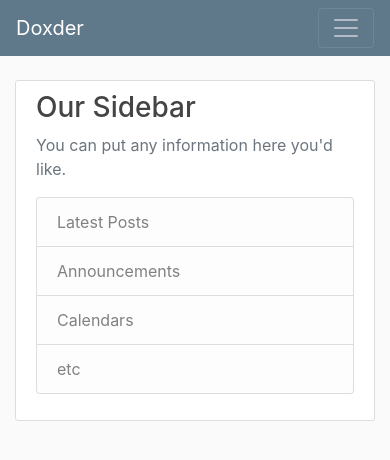
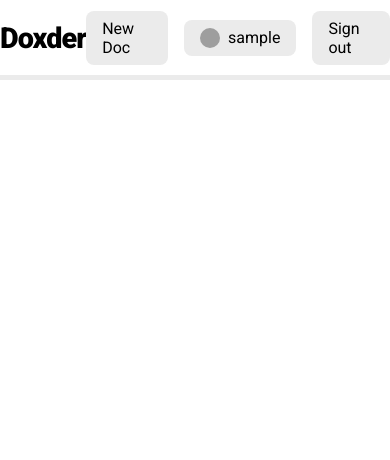
Before and after one commit to vlatan/video-store-python, a Flask app: page /home/ in a window 390 px wide. Shown: the top 460 px of the page. Run offline with Flask 2, Linux system fonts and the light colour scheme; the visitor is signed in with stand-in values (Sample User, id 1); data comes from the database, SQL or seed files in the repository; data that the repository does not hold is empty; some libraries are stand-ins or nearby versions; grey boxes are pictures that could not be loaded.

Commit message:
Revamp design

```diff
--- a/doxapp/templates/home.html
+++ b/doxapp/templates/home.html
@@ -1,32 +1,40 @@
 {% extends "layout.html" %}
 {% block content %}
+
 {% for post in posts.items %}
 <article class="media content-section">
+	<div class="video">
+		{% if post.provider == 'Vimeo' %}
+		<iframe src="https://player.vimeo.com/video/{{ post.video_id }}?title=0&byline=0&portrait=0" width="640"
+			height="480" frameborder="0" allow="autoplay; fullscreen; picture-in-picture" allowfullscreen></iframe>
+		{% else %}
+		<iframe width="560" height="315" src="https://www.youtube.com/embed/{{ post.video_id }}"
+			title="YouTube video player" frameborder="0"
+			allow="accelerometer; autoplay; clipboard-write; encrypted-media; gyroscope; picture-in-picture"
+			allowfullscreen></iframe>
+		{% endif %}
+	</div>
+
+	{% if post.user_title %}
+	<h2><a class="video-title" href="{{ url_for('posts.post', post_id=post.id) }}">{{ post.user_title }}</a></h2>
+	{% else %}
+	<h2><a class="video-title" href="{{ url_for('posts.post', post_id=post.id) }}">{{ post.provider_title }}</a></h2>
+	{% endif %}
+
+	<div class="video-metadata">
 		{% if post.author.picture == 'default.jpg' %}
-            <img src="{{ url_for('static', filename='profile_pics/default.jpg') }}" class="rounded-circle mt-1" width="35" height="35" alt="">
+		<img src="{{ url_for('static', filename='profile_pics/default.jpg') }}" class="rounded-circle mt-1" width="35"
+			height="35" alt="">
 		{% else %}
 		<img src="{{ post.author.picture }}" class="rounded-circle mt-1" width="35" height="35" alt="">
 		{% endif %}
-          <div class="media-body">
-            <div class="article-metadata">
-              <a class="mr-2" href="{{ url_for('users.user_posts', username=post.author.username) }}">{{ post.author.username }}</a>
+		<a class="mr-2" href="{{ url_for('users.user_posts', username=post.author.username) }}">{{ post.author.username
+			}}</a>
 		<small class="text-muted">{{ post.date_posted.strftime('%Y-%m-%d') }}</small>
-            </div>
-            {% if post.user_title %}
-              <h2><a class="article-title" href="{{ url_for('posts.post', post_id=post.id) }}">{{ post.user_title }}</a></h2>
-            {% else %}
-              <h2><a class="article-title" href="{{ url_for('posts.post', post_id=post.id) }}">{{ post.provider_title }}</a></h2>
-            {% endif %}
-            <p class="article-content">
-              {% if post.provider == 'Vimeo' %}
-                <iframe src="https://player.vimeo.com/video/{{ post.video_id }}?title=0&byline=0&portrait=0" width="640" height="480" frameborder="0" allow="autoplay; fullscreen; picture-in-picture" allowfullscreen></iframe>
-              {% else %}
-                <iframe width="560" height="315" src="https://www.youtube.com/embed/{{ post.video_id }}" title="YouTube video player" frameborder="0" allow="accelerometer; autoplay; clipboard-write; encrypted-media; gyroscope; picture-in-picture" allowfullscreen></iframe>
-              {% endif %}
-            </p>
 	</div>
 </article>
 {% endfor %}
+
 {% for page_num in posts.iter_pages(left_edge=1, right_edge=1, left_current=1, right_current=2) %}
 {% if page_num %}
 {% if posts.page == page_num %}
--- a/doxapp/templates/layout.html
+++ b/doxapp/templates/layout.html
@@ -1,13 +1,18 @@
 <!DOCTYPE html>
 <html>
+
 <head>
 	<!-- Required meta tags -->
 	<meta charset="utf-8">
 	<meta name="viewport" content="width=device-width, initial-scale=1, shrink-to-fit=no">
 
 	<!-- Bootstrap CSS -->
-        <link rel="stylesheet" href="https://stackpath.bootstrapcdn.com/bootstrap/4.3.1/css/bootstrap.min.css" integrity="sha384-ggOyR0iXCbMQv3Xipma34MD+dH/1fQ784/j6cY/iJTQUOhcWr7x9JvoRxT2MZw1T" crossorigin="anonymous">
-        <link rel="stylesheet" type="text/css" href="{{ url_for('static', filename='main.css') }}">
+	<!-- <link rel="stylesheet" href="https://stackpath.bootstrapcdn.com/bootstrap/4.3.1/css/bootstrap.min.css" integrity="sha384-ggOyR0iXCbMQv3Xipma34MD+dH/1fQ784/j6cY/iJTQUOhcWr7x9JvoRxT2MZw1T" crossorigin="anonymous"> -->
+	<!-- <link rel="stylesheet" type="text/css" href="{{ url_for('static', filename='main.css') }}"> -->
+	<link rel="preconnect" href="https://fonts.googleapis.com">
+	<link rel="preconnect" href="https://fonts.gstatic.com" crossorigin>
+	<link href="https://fonts.googleapis.com/css2?family=Roboto:wght@400;700;900&display=swap" rel="stylesheet">
+	<link rel="stylesheet" type="text/css" href="{{ url_for('static', filename='shared.css') }}">
 
 	{% if title %}
 	<title>Doxder - {{ title }}</title>
@@ -17,41 +22,28 @@
 </head>
 
 <body>
+	<div class="site-wrap">
 		<header class="site-header">
-          <nav class="navbar navbar-expand-md navbar-dark bg-steel fixed-top">
-            <div class="container">
-              <a class="navbar-brand mr-4" href="/">Doxder</a>
-              <button class="navbar-toggler" type="button" data-toggle="collapse" data-target="#navbarToggle" aria-controls="navbarToggle" aria-expanded="false" aria-label="Toggle navigation">
-                <span class="navbar-toggler-icon"></span>
-              </button>
-              <div class="collapse navbar-collapse" id="navbarToggle">
-                <div class="navbar-nav mr-auto">
-                  <a class="nav-item nav-link" href="{{ url_for('main.home') }}">Home</a>
-                  <a class="nav-item nav-link" href="{{ url_for('main.about') }}">About</a>
-                </div>
-                <!-- Navbar Right Side -->
-                <div class="navbar-nav">
+			<a class="logo" href="/">Doxder</a>
+			<nav class="navbar">
 				{% if current_user.is_authenticated %}
-                    <a class="nav-item nav-link" href="{{ url_for('posts.new_post') }}">New Post</a>
+				<a class="nav-item" href="{{ url_for('posts.new_post') }}">New Doc</a>
+				<a class="nav-item username" href="{{ url_for('users.account') }}">
 					{% if current_user.picture == 'default.jpg' %}
-                      <img src="{{ url_for('static', filename='profile_pics/default.jpg') }}" class="rounded-circle mt-1" width="35" height="35" alt="">
+					<img src="{{ url_for('static', filename='profile_pics/default.jpg') }}" class="username-image"
+						width="20" height="20" alt="">
 					{% else %}
-                      <img src="{{ current_user.picture }}" class="rounded-circle mt-1" width="35" height="35" alt="">
+					<img src="{{ current_user.picture }}" class="username-image" width="20" height="20" alt="">
 					{% endif %}
-                    <a class="nav-item nav-link font-weight-bold" href="{{ url_for('users.account') }}">{{ current_user.username }}</a>
-                    <a class="nav-item nav-link g_id_signout" href="{{ url_for('users.logout') }}">Sign out</a>
+					{{ current_user.username }}</a>
+				<a class="nav-item g_id_signout" href="{{ url_for('users.logout') }}">Sign out</a>
 				{% else %}
-                    <a class="nav-item nav-link" href="#" onclick="OAuth()">Sign in</a>
+				<a class="nav-item" href="#" onclick="OAuth()">Sign in</a>
 				{% endif %}
-                </div>
-              </div>
-            </div>
 			</nav>
 		</header>
 
-        <main role="main" class="container">
-          <div class="row">
-            <div class="col-md-8">
+		<main role="main" class="content">
 			{% with messages = get_flashed_messages(with_categories=true) %}
 			{% if messages %}
 			{% for category, message in messages %}
@@ -61,29 +53,17 @@
 			{% endfor %}
 			{% endif %}
 			{% endwith %}
-              {% block content %}{% endblock %}
+			{% block content %}
+			{% endblock content %}
+		</main>
+
 	</div>
-            <div class="col-md-4">
-              <div class="content-section">
-                <h3>Our Sidebar</h3>
-                <p class='text-muted'>You can put any information here you'd like.
-                  <ul class="list-group">
-                    <li class="list-group-item list-group-item-light">Latest Posts</li>
-                    <li class="list-group-item list-group-item-light">Announcements</li>
-                    <li class="list-group-item list-group-item-light">Calendars</li>
-                    <li class="list-group-item list-group-item-light">etc</li>
-                  </ul>
-                </p>
-              </div>
-            </div>
-          </div>
-        </main>
 
 	<!-- Optional JavaScript -->
 	<!-- jQuery first, then Popper.js, then Bootstrap JS -->
-        <script src="https://code.jquery.com/jquery-3.3.1.slim.min.js" integrity="sha384-q8i/X+965DzO0rT7abK41JStQIAqVgRVzpbzo5smXKp4YfRvH+8abtTE1Pi6jizo" crossorigin="anonymous"></script>
+	<!-- <script src="https://code.jquery.com/jquery-3.3.1.slim.min.js" integrity="sha384-q8i/X+965DzO0rT7abK41JStQIAqVgRVzpbzo5smXKp4YfRvH+8abtTE1Pi6jizo" crossorigin="anonymous"></script>
         <script src="https://cdnjs.cloudflare.com/ajax/libs/popper.js/1.14.7/umd/popper.min.js" integrity="sha384-UO2eT0CpHqdSJQ6hJty5KVphtPhzWj9WO1clHTMGa3JDZwrnQq4sF86dIHNDz0W1" crossorigin="anonymous"></script>
-        <script src="https://stackpath.bootstrapcdn.com/bootstrap/4.3.1/js/bootstrap.min.js" integrity="sha384-JjSmVgyd0p3pXB1rRibZUAYoIIy6OrQ6VrjIEaFf/nJGzIxFDsf4x0xIM+B07jRM" crossorigin="anonymous"></script>
+        <script src="https://stackpath.bootstrapcdn.com/bootstrap/4.3.1/js/bootstrap.min.js" integrity="sha384-JjSmVgyd0p3pXB1rRibZUAYoIIy6OrQ6VrjIEaFf/nJGzIxFDsf4x0xIM+B07jRM" crossorigin="anonymous"></script> -->
 
 	<script>
 		function OAuth() {
@@ -92,17 +72,17 @@
 			var height = screen.availHeight * 0.83;
 			var left = (screen.availWidth / 2) - (width / 2);
 			var top = (screen.availHeight / 2) - (height / 2);
-              window.open(url, '_blank', 'width='+width+', height='+height+', left='+left+', top='+top+'');
+			window.open(url, '_blank', 'width=' + width + ', height=' + height + ', left=' + left + ', top=' + top + '');
 		}
 	</script>
 
 	{% if not current_user.is_authenticated %}
 	<script src="https://accounts.google.com/gsi/client" async defer></script>
-          <div id="g_id_onload"
-               data-client_id="{{ config['GOOGLE_OAUTH_CLIENT_ID'] }}"
+	<div id="g_id_onload" data-client_id="{{ config['GOOGLE_OAUTH_CLIENT_ID'] }}"
 		data-login_uri="{{ url_for('users.onetap') }}">
 	</div>
 	{% endif %}
 
 </body>
+
 </html>
```
Also changed, not shown: doxapp/templates/post.html (+28 -7 lines). Lines whose indentation alone changed are shown as unchanged.
